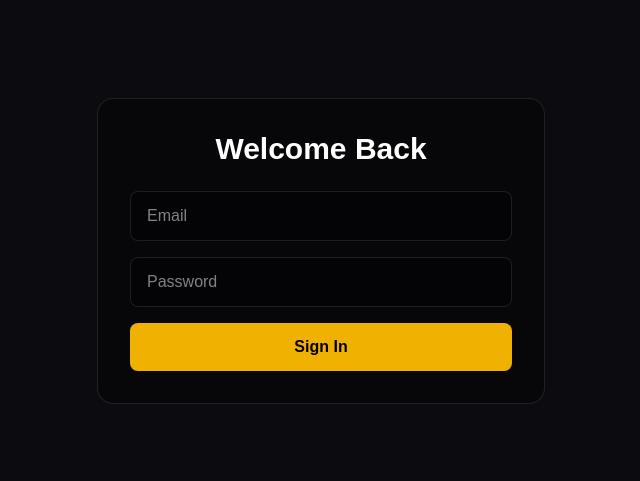
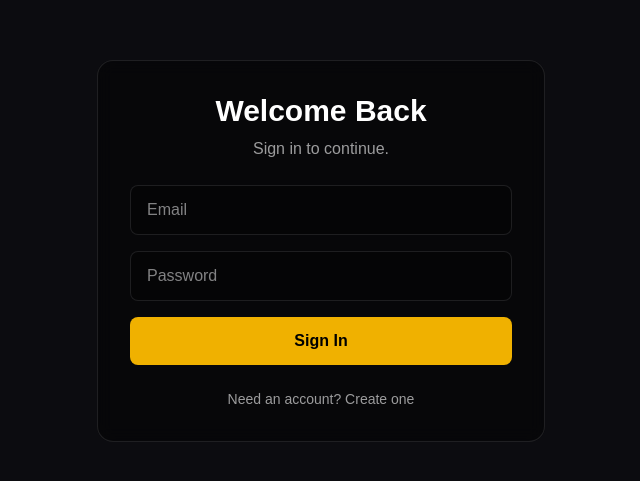
Before and after one commit to Laorde/ContractLens, a Next.js app: page /auth in a window 1280 px wide. Shown: the part 149-630 px from the top of the page, without its empty margins (319-959 px from the left). Built offline with nearby package versions, Linux system fonts and the light colour scheme; no server answers; a web font is replaced by a local one.

Commit message:
Add working auth flow

```diff
--- a/app/auth/AuthContent.tsx
+++ b/app/auth/AuthContent.tsx
@@ -1,38 +1,120 @@
 'use client'
 
-import { useSearchParams } from 'next/navigation'
+import { useState } from 'react'
+import { useRouter, useSearchParams } from 'next/navigation'
+import { createClient } from '@supabase/supabase-js'
+
+const supabase = createClient(
+  process.env.NEXT_PUBLIC_SUPABASE_URL!,
+  process.env.NEXT_PUBLIC_SUPABASE_ANON_KEY!
+)
 
 export default function AuthContent() {
+  const router = useRouter()
   const searchParams = useSearchParams()
+
   const mode = searchParams.get('mode') || 'signin'
 
+  const [email, setEmail] = useState('')
+  const [password, setPassword] = useState('')
+  const [loading, setLoading] = useState(false)
+  const [message, setMessage] = useState('')
+
+  async function handleSubmit(e: React.FormEvent) {
+    e.preventDefault()
+
+    setLoading(true)
+    setMessage('')
+
+    try {
+      if (mode === 'signup') {
+        const { error } = await supabase.auth.signUp({
+          email,
+          password,
+        })
+
+        if (error) throw error
+
+        setMessage('Account created! Check your email to confirm.')
+      } else {
+        const { error } = await supabase.auth.signInWithPassword({
+          email,
+          password,
+        })
+
+        if (error) throw error
+
+        router.push('/scan')
+      }
+    } catch (err: any) {
+      setMessage(err.message || 'Something went wrong')
+    } finally {
+      setLoading(false)
+    }
+  }
+
   return (
-    <main className="min-h-screen flex items-center justify-center bg-[#0c0c10] text-white">
-      <div className="w-full max-w-md rounded-2xl border border-white/10 bg-black/40 p-8">
-        <h1 className="text-3xl font-bold mb-6 text-center">
+    <main className="min-h-screen flex items-center justify-center bg-[#0c0c10] text-white px-6">
+      <div className="w-full max-w-md rounded-2xl border border-white/10 bg-black/40 p-8 backdrop-blur">
+        <h1 className="text-3xl font-bold mb-2 text-center">
           {mode === 'signup' ? 'Create Account' : 'Welcome Back'}
         </h1>
 
-        <form className="space-y-4">
+        <p className="text-center text-white/60 mb-6">
+          {mode === 'signup'
+            ? 'Start analyzing contracts smarter.'
+            : 'Sign in to continue.'}
+        </p>
+
+        <form onSubmit={handleSubmit} className="space-y-4">
           <input
             type="email"
             placeholder="Email"
-            className="w-full rounded-lg border border-white/10 bg-black/30 px-4 py-3 outline-none"
+            value={email}
+            onChange={(e) => setEmail(e.target.value)}
+            required
+            className="w-full rounded-lg border border-white/10 bg-black/30 px-4 py-3 outline-none focus:border-yellow-500"
           />
 
           <input
             type="password"
             placeholder="Password"
-            className="w-full rounded-lg border border-white/10 bg-black/30 px-4 py-3 outline-none"
+            value={password}
+            onChange={(e) => setPassword(e.target.value)}
+            required
+            className="w-full rounded-lg border border-white/10 bg-black/30 px-4 py-3 outline-none focus:border-yellow-500"
           />
 
           <button
             type="submit"
-            className="w-full rounded-lg bg-yellow-500 py-3 font-semibold text-black hover:opacity-90"
+            disabled={loading}
+            className="w-full rounded-lg bg-yellow-500 py-3 font-semibold text-black hover:opacity-90 transition disabled:opacity-50"
           >
-            {mode === 'signup' ? 'Create Account' : 'Sign In'}
+            {loading
+              ? 'Loading...'
+              : mode === 'signup'
+              ? 'Create Account'
+              : 'Sign In'}
           </button>
         </form>
+
+        {message && (
+          <div className="mt-4 rounded-lg border border-white/10 bg-white/5 p-3 text-sm text-center">
+            {message}
+          </div>
+        )}
+
+        <div className="mt-6 text-center text-sm text-white/60">
+          {mode === 'signup' ? (
+            <a href="/auth?mode=signin" className="hover:text-yellow-500">
+              Already have an account? Sign in
+            </a>
+          ) : (
+            <a href="/auth?mode=signup" className="hover:text-yellow-500">
+              Need an account? Create one
+            </a>
+          )}
+        </div>
       </div>
     </main>
   )
```
